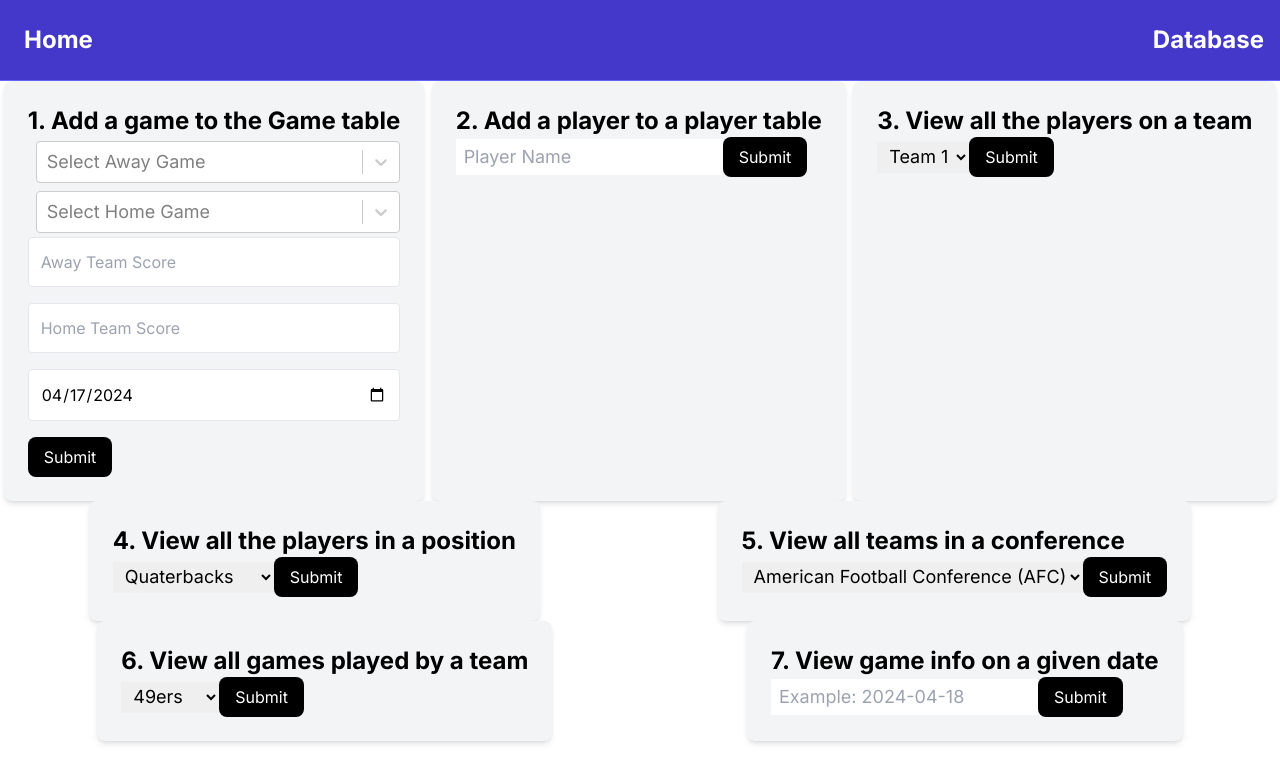
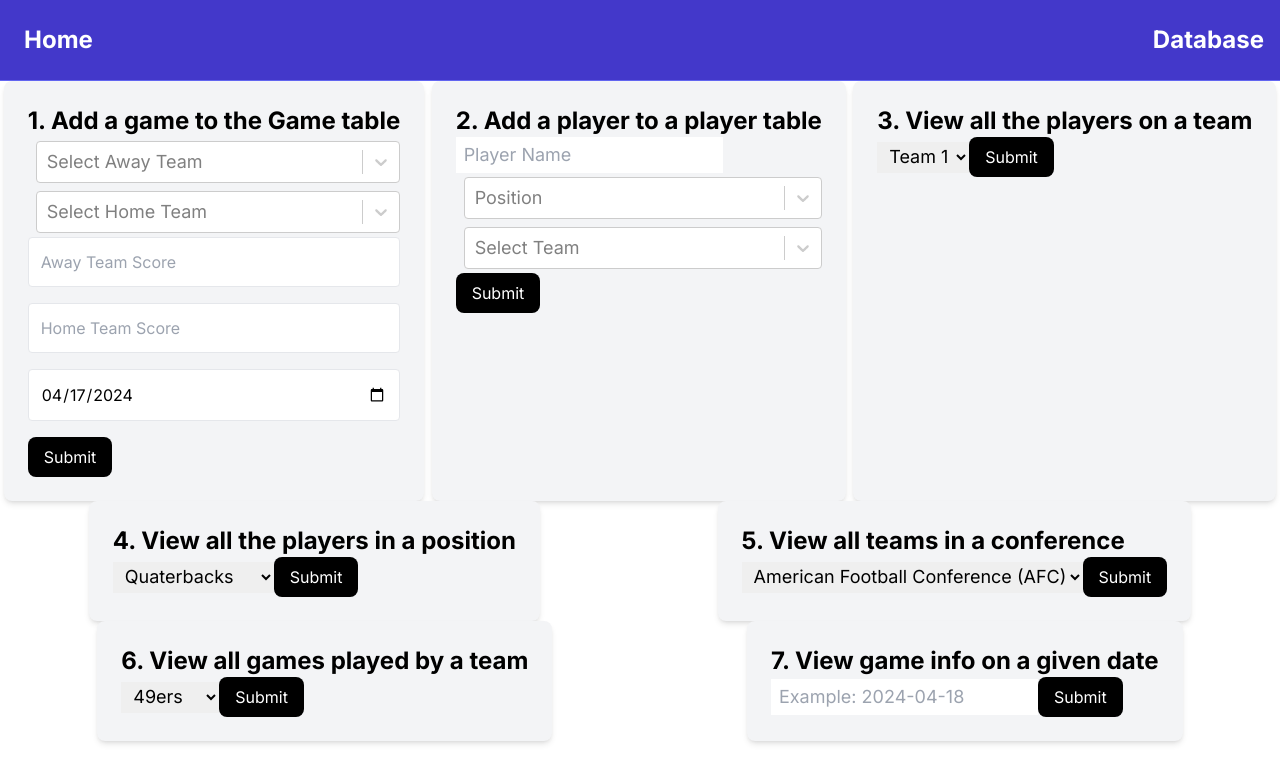
Before and after one commit to jordicastro/NFL-db-app, a Next.js app: page / in a window 1280 px wide. Shown: the top 782 px of the page. Built offline with nearby package versions, Linux system fonts and the light colour scheme.

Commit message:
AddPlayer Done

```diff
--- a/src/app/components/queries/AddGame.tsx
+++ b/src/app/components/queries/AddGame.tsx
@@ -3,18 +3,10 @@ import Select from "react-select";
 import React from "react";
 import { useState, FormEvent } from "react";
 import { toast } from "react-toastify";
-import { Player } from "@/app/types/Player";
-import { Team } from "@/app/types/Team";
 import { Game } from "@/app/types/Game";
 import nicknameToIdMap from "@/app/util/TeamMap";
 // import { useRouter } from 'next/router'
 
-
-const gameNameOptions = [
-  {value: "Game1", label: "Game 1"},
-  {value: "Game2", label: "Game 2"},
-  {value: "Game3", label: "Game 3"},
-]
 
 const options = Object.keys(nicknameToIdMap).map((key) => ({
   value: key,
@@ -59,7 +51,7 @@ const AddGameForm = () => {
       <Select
         className="py-1 pl-2 text-lg"
         options={options}
-        placeholder="Select Away Game"
+        placeholder="Select Away Team"
         onChange={(e) => {
           if (e) {
             setAwayTeamName(e.value);
@@ -69,7 +61,7 @@ const AddGameForm = () => {
       <Select
         className="py-1 pl-2 text-lg"
         options={options}
-        placeholder="Select Home Game"
+        placeholder="Select Home Team"
         onChange={(e) => {
           if (e) {
             setHomeTeamName(e.value);
--- a/src/app/components/queries/AddPlayer.tsx
+++ b/src/app/components/queries/AddPlayer.tsx
@@ -1,14 +1,53 @@
 import React from 'react'
 import { useState, FormEvent } from 'react'
 import { toast } from 'react-toastify'
+import { Player } from '@/app/types/Player'
+import Select from "react-select";
+import nicknameToIdMap from "@/app/util/TeamMap"
+import SupabaseService from "@/app/services/supabaseService";;
+
+const positionOptions = [
+  { value: 'QB', label: 'Quarterback' },
+  { value: 'OL', label: 'Offensive Line' },
+  { value: 'RB', label: 'Running Back' },
+  { value: 'FB', label: 'Fullback'},
+  { value: 'TE', label: 'Tight End' },
+  { value: 'WR', label: 'Wide Receiver' },
+  { value: 'DL', label: 'Defensive Line' },
+  { value: 'LB', label: 'Linebacker' },
+  { value: 'CB', label: 'Cornerback' },
+  { value: 'S', label: 'Safety' },
+  { value: 'K', label: 'Kicker' },
+  { value: 'P', label: 'Punter' },
+  { value: 'KR', label: 'Kick Returner' },
+  { value: 'PR', label: 'Punt Returner' },
+  { value: 'LS', label: 'Long Snapper' },
+];
+
+const teamOptions = Object.keys(nicknameToIdMap).map((key) => ({
+  value: key,
+  label: key,
+}));
 
 const AddPlayerForm = () => {
+    const { addItem } = SupabaseService();
     const [playerName, setPlayerName] = useState('');
+    const [position, setPosition] = useState('');
+    const [teamName, setTeamName] = useState('');
+    const teamID = nicknameToIdMap[teamName];
+
+    const newPlayer = {
+        name: playerName,
+        position: position,
+        teamID: teamID,
+    }
 
     const onSubmitPlayer = (e : FormEvent) => {
         e.preventDefault();
+        console.log(`Player Name: ${newPlayer.name}`);
+        // query to add player to player table
+        addItem('player', newPlayer as Player);
         toast.success(`Player ${playerName} added!`);
-        // query to add player to player table
         //return window.location.href = '/database/player';
     };
 
@@ -21,6 +60,26 @@ const AddPlayerForm = () => {
               value={playerName}
               onChange={(e) => {setPlayerName(e.target.value)}}
       />
+      <Select
+        className="py-1 pl-2 text-lg"
+        options={positionOptions}
+        placeholder="Position"
+        onChange={(e) => {
+          if (e) {
+            setPosition(e.value);
+          }
+        }}
+      />
+      <Select
+        className="py-1 pl-2 text-lg"
+        options={teamOptions}
+        placeholder="Select Team"
+        onChange={(e) => {
+          if (e) {
+            setTeamName(e.value);
+          }
+        }}
+      />
       <button className='inline-block bg-black text-white rounded-lg px-4 py-2 hover:bg-gray-700' type="submit">Submit</button>
     </form>
   )
--- a/src/app/services/supabaseService.ts
+++ b/src/app/services/supabaseService.ts
@@ -27,7 +27,7 @@ const SupabaseService = () => {
     if (error) {
       throw new Error(error.message);
     }
-    console.log("Successfully added item");
+    console.log("[supabaseService] Successfully added item");
     return data;
   };
 
```
